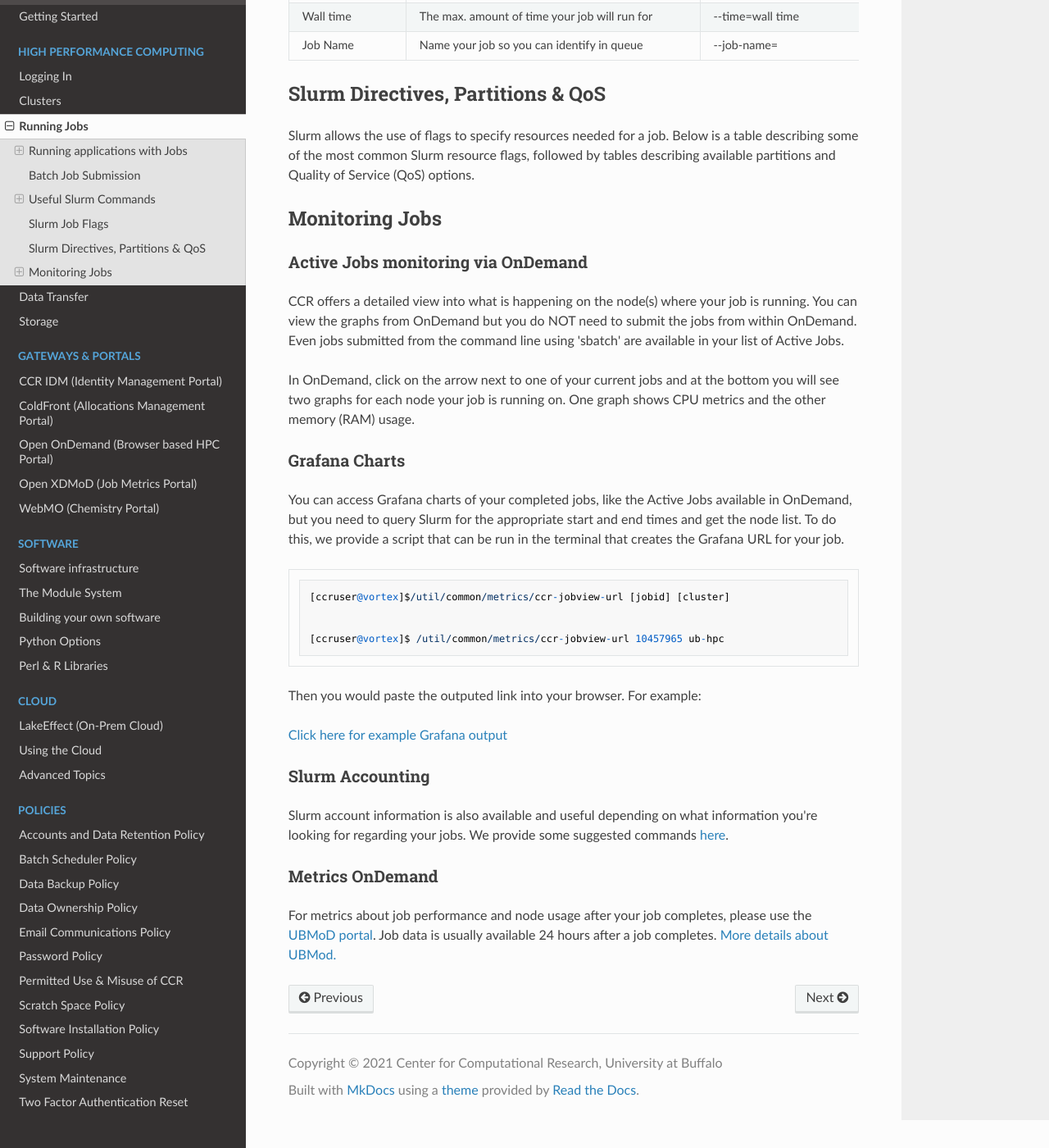
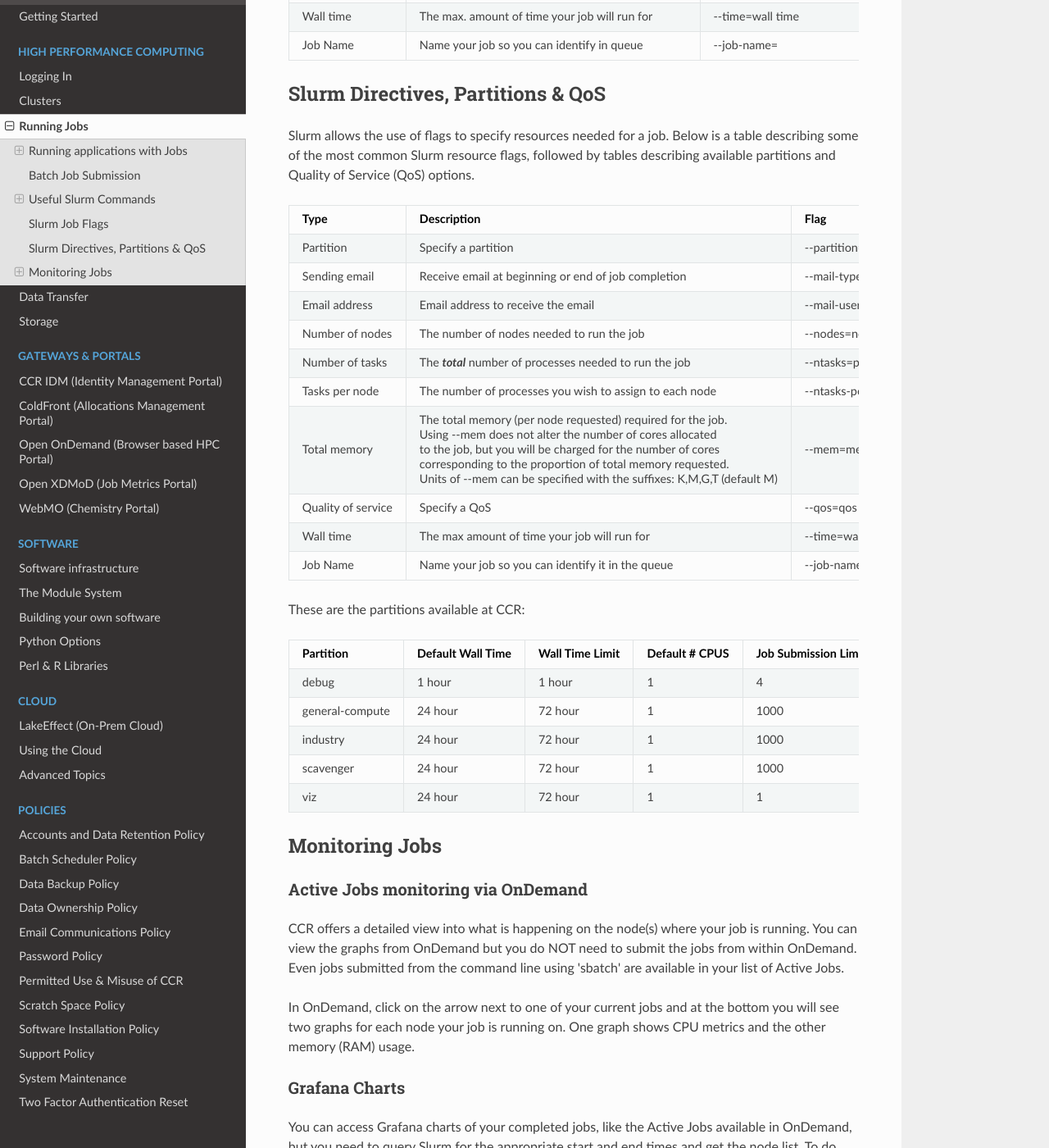
Before and after one commit to ubccr/ccrdocs, an MkDocs documentation site: the page built from pages/hpc/jobs.md, in a window 1280 px wide and 1400 px high, scrolled down 5089 px. Shown: the whole window at 82% size. Built offline with MkDocs 1.6.1, drawn with Linux system fonts in a browser that asks for light colours; nearby versions of some CDN libraries; some of the changed text lies outside the part shown.

Commit message:
Correct jobs page

```diff
--- a/pages/hpc/jobs.md
+++ b/pages/hpc/jobs.md
@@ -224,6 +224,30 @@ The `sbatch` command supports many optional flags. To review all the options, pl
 
 Slurm allows the use of flags to specify resources needed for a job. Below is a table describing some of the most common Slurm resource flags, followed by tables describing available partitions and Quality of Service (QoS) options.
 
+| Type               | Description                                         | Flag                       |
+| :----------------- | :-------------------------------------------------- | :------------------------- |
+| Partition          | Specify a partition | --partition=partition |
+| Sending email      | Receive email at beginning or end of job completion | --mail-type=type           |
+| Email address      | Email address to receive the email                  | --mail-user=user           |
+| Number of nodes    | The number of nodes needed to run the job           | --nodes=nodes              |
+| Number of tasks    | The ***total*** number of processes needed to run the job | --ntasks=processes   |
+| Tasks per node     | The number of processes you wish to assign to each node | --ntasks-per-node=processes |
+| Total memory       | The total memory (per node requested) required for the job. <br> Using --mem does not alter the number of cores allocated <br> to the job, but you will be charged for the number of cores <br> corresponding to the proportion of total memory requested. <br> Units of --mem can be specified with the suffixes: K,M,G,T (default M)| --mem=memory |
+| Quality of service | Specify a QoS  | --qos=qos               |
+| Wall time          | The max amount of time your job will run for        | --time=wall time           |
+| Job Name           | Name your job so you can identify it in the queue   | --job-name=jobname         |
+
+These are the partitions available at CCR:
+
+| Partition | Default Wall Time | Wall Time Limit | Default # CPUS | Job Submission Limit/User     |
+| :-------- | :---------------- | :-------------- | :------------- | :---------------------------- |
+| debug     | 1 hour            | 1 hour          | 1              |   4        |
+| general-compute     | 24 hour            | 72 hour          | 1              |   1000        |
+| industry     | 24 hour            | 72 hour          | 1              |   1000        |
+| scavenger     | 24 hour            | 72 hour          | 1              |   1000        |
+| viz     | 24 hour            | 72 hour          | 1              |   1        |
+
+
 ## Monitoring Jobs
 
 ### Active Jobs monitoring via OnDemand
```
Also changed, not shown: other parts of pages/hpc/jobs.md (+1 -1 lines), 1 other file.
